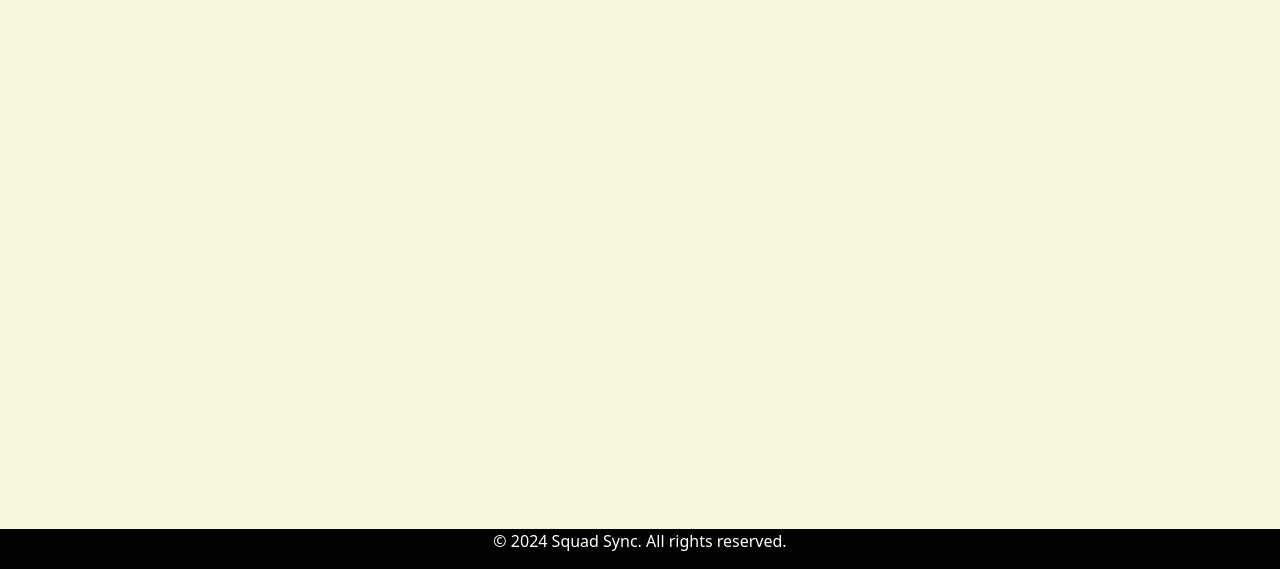
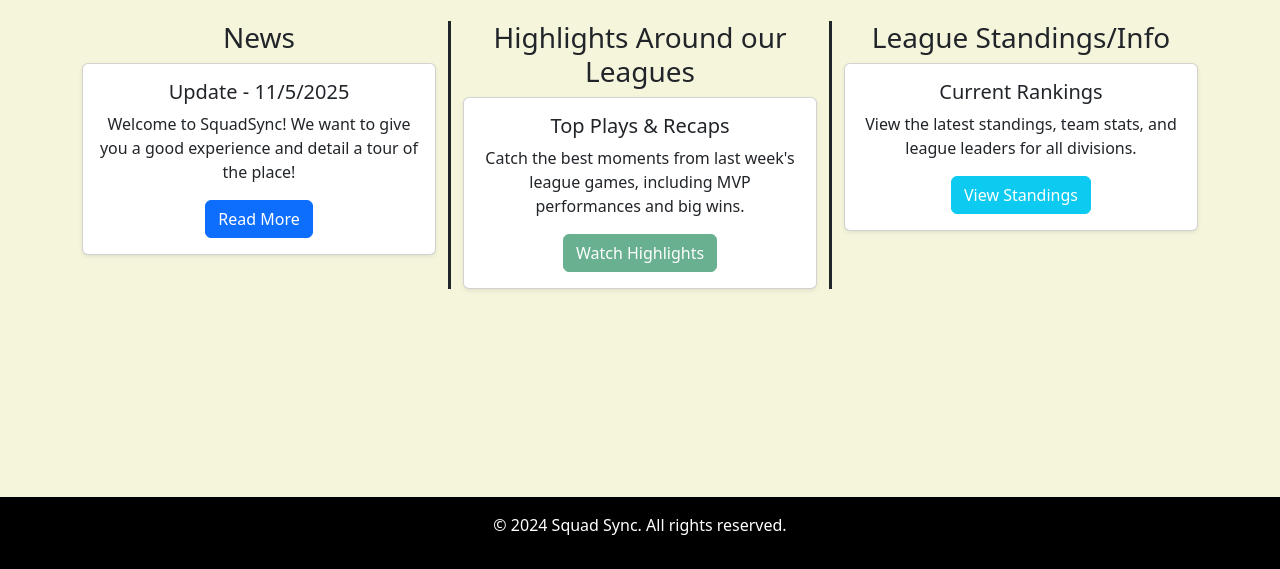
Before and after one commit to gilla5/Sports-Management-Website-Project, a plain HTML site: page index.html in a window 1280 px wide. Shown: the part 231-800 px from the top of the page. Drawn offline with nearby package versions, Linux system fonts and the light colour scheme.

Commit message:
Refactor index.html for improved layout and content
Updated the structure and content of the index.html file, including navbar items and added new sections for news and highlights.

```diff
--- a/index.html
+++ b/index.html
@@ -4,7 +4,8 @@
   <meta charset="UTF-8">
   <meta name="viewport" content="width=device-width, initial-scale=1.0">
   <title>Sports Management Website</title>
-        <link href="https://cdn.jsdelivr.net/npm/bootstrap@5.3.8/dist/css/bootstrap.min.css" rel="stylesheet" integrity="sha384-sRIl4kxILFvY47J16cr9ZwB07vP4J8+LH7qKQnuqkuIAvNWLzeN8tE5YBujZqJLB" crossorigin="anonymous">
+  <link href="https://cdn.jsdelivr.net/npm/bootstrap@5.3.8/dist/css/bootstrap.min.css" rel="stylesheet"
+    integrity="sha384-sRIl4kxILFvY47J16cr9ZwB07vP4J8+LH7qKQnuqkuIAvNWLzeN8tE5YBujZqJLB" crossorigin="anonymous">
   <link rel="stylesheet" href="stylesheet.css">
 </head>
 <body>
@@ -40,28 +41,75 @@
       </div>
     </nav>
   </header>
-        <article>
-                <h2 style="text-align: center">Welcome to SquadSync</h2>
-                <h5 style="text-align: center">Teams, Leagues, Tournaments, Play</h5>
+
+  <article class="my-5">
+    <h2 class="text-center">Welcome to SquadSync</h2>
+    <h5 class="text-center mb-4">Teams, Leagues, Tournaments, Play</h5>
 
     <div class="container text-center">
-                  <div class="row align-items-start">
+      <div class="row align-items-start g-4">
         <div class="col">
-                      News Column
+  <h3>News</h3>
+  <div class="card shadow-sm">
+    <div class="card-body">
+      <h5 class="card-title">Update - 11/5/2025</h5>
+      <p class="card-text">Welcome to SquadSync! We want to give you a good experience and detail a tour of the place!</p>
+
+      <button class="btn btn-primary" type="button" data-bs-toggle="collapse" data-bs-target="#newsCollapse"
+        aria-expanded="false" aria-controls="newsCollapse">
+        Read More
+      </button>
+
+      <div class="collapse mt-3" id="newsCollapse">
+        <p class="card-text">
+          Our webpage is separated into: <br>
+          - Teams (Based on Leagues): Explore teams of various sports and their rosters.
+          <br>
+          Leagues: View leagues available, league games, and their info.
+          <br>
+          Tournament: Find tournaments available, upcoming games, and their info.
+          <br>
+          Stats: Check out team and player statistics across different sports.
+        </p>
+        <p class="card-text">
+          Stay tuned for more updates as we continue to enhance your experience on SquadSync!
+        </p>
       </div>
+    </div>
+  </div>
+</div>
+
+
         <div class="col" style="border-left-style: solid; border-right-style: solid;">
-                      Home Page Highlight Column
+          <h3>Highlights Around our Leagues</h3>
+          <div class="card shadow-sm">
+            <div class="card-body">
+              <h5 class="card-title">Top Plays & Recaps</h5>
+              <p class="card-text">Catch the best moments from last week's league games, including MVP performances and big wins.</p>
+              <a href="#" class="btn btn-success disabled">Watch Highlights</a>
             </div>
+          </div>
+        </div>
+
         <div class="col">
-                      League Standings/Info Column
+          <h3>League Standings/Info</h3>
+          <div class="card shadow-sm">
+            <div class="card-body">
+              <h5 class="card-title">Current Rankings</h5>
+              <p class="card-text">View the latest standings, team stats, and league leaders for all divisions.</p>
+              <a href="stat.html" class="btn btn-info text-white">View Standings</a>
+            </div>
+          </div>
         </div>
       </div>
     </div>
   </article>
 
-        <footer style="text-align: center; background-color: black; color: white">
+  <footer class="text-center py-3" style="background-color: black; color: white">
     <p>&copy; 2024 Squad Sync. All rights reserved.</p>
   </footer>
+
+  <script src="https://cdn.jsdelivr.net/npm/bootstrap@5.3.8/dist/js/bootstrap.bundle.min.js"
+    integrity="sha384-FKyoEForCGlyvwx9Hj09JcYn3nv7wiPVlz7YYwJrWVcXK/BmnVDxM+D2scQbITxI" crossorigin="anonymous"></script>
 </body>
-    <script src="https://cdn.jsdelivr.net/npm/bootstrap@5.3.8/dist/js/bootstrap.bundle.min.js" integrity="sha384-FKyoEForCGlyvwx9Hj09JcYn3nv7wiPVlz7YYwJrWVcXK/BmnVDxM+D2scQbITxI" crossorigin="anonymous"></script>
 </html>
```
Lines whose indentation alone changed are shown as unchanged.
